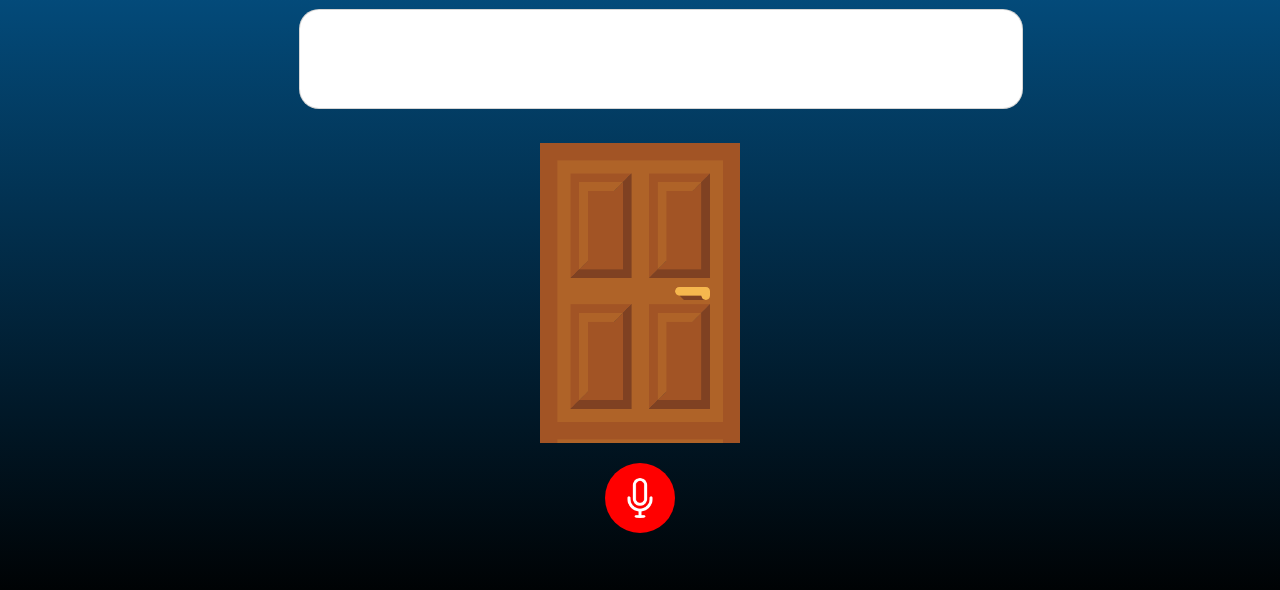
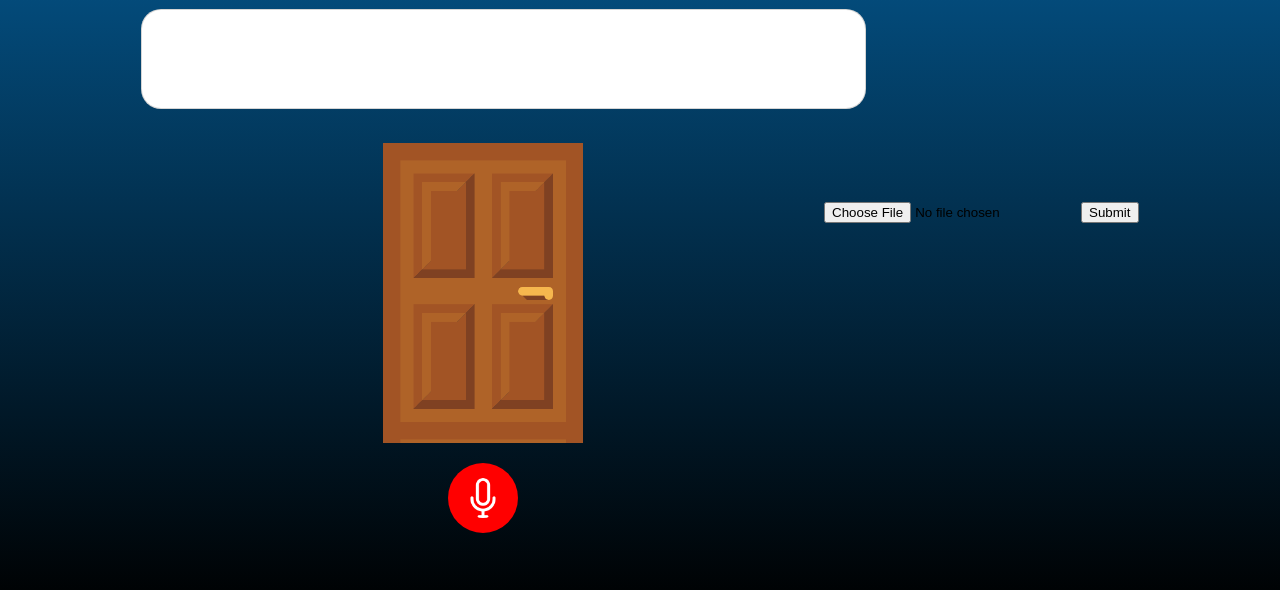
Before and after one commit to MahmoudHamddy/Voice-Recognition, a plain HTML site: page templates/index.html in a window 1280 px wide. Shown: the part 188-778 px from the top of the page. Drawn offline with Linux system fonts and the light colour scheme; files that its build step writes are made by us from their sources; files whose address does not match are found by name.

Commit message:
Update index.html

```diff
--- a/templates/index.html
+++ b/templates/index.html
@@ -27,5 +27,10 @@
       </center>
     </div>
     <script type="text/javascript" src="static/assets/js/script.js"></script>
+<form action = "http://localhost:5000/uploader" method = "POST"
+         enctype = "multipart/form-data">
+         <input type = "file" name = "file" />
+         <input type = "submit"/>
+      </form>
   </body>
 </html>
```
